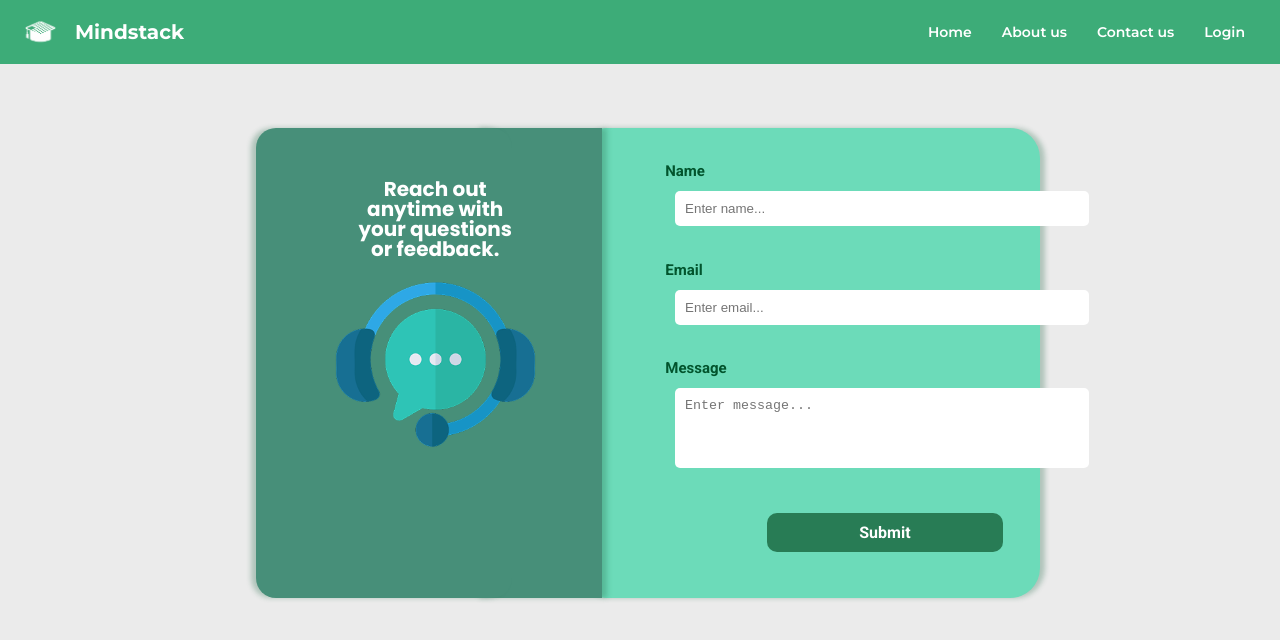
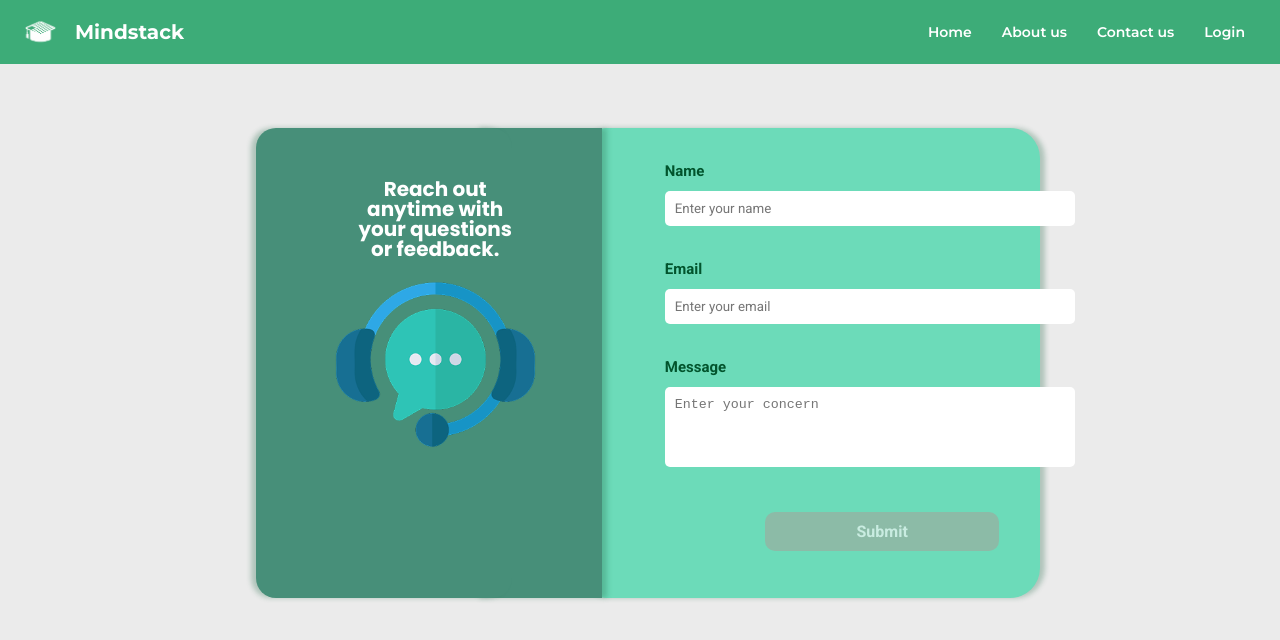
Before and after one commit to PUP-BSIT/project-techy-blinders-v2, an Angular app in the folder front-end/mind_stack/: page /contact in a window 1280 px wide. Shown: the top 640 px of the page. Built offline with nearby package versions, Linux system fonts and the light colour scheme.

Commit message:
fix: fix the contact us form ui

```diff
--- a/front-end/mind_stack/src/app/pages/contact-page/contact-page.html
+++ b/front-end/mind_stack/src/app/pages/contact-page/contact-page.html
@@ -21,7 +21,7 @@
                 <div>
                     <label>Name </label>
                 </div>
-                <input type="text" formControlName="name" placeholder="Enter name...">
+                <input type="text" formControlName="name" placeholder="Enter your name">
                     @if (nameControl?.touched) {
                         @if(nameControl?.errors?.['required']) {
                             <div>
@@ -34,7 +34,7 @@
                 <div>
                     <label>Email </label>
                 </div>
-                <input type="text" formControlName="email" placeholder="Enter email...">
+                <input type="text" formControlName="email" placeholder="Enter your email">
                     @if (emailControl?.touched) {
                         @if(emailControl?.errors?.['required']) {
                             <div>
@@ -43,7 +43,7 @@
 
                         }@else if (emailControl?.errors?.['email']) {
                             <div>
-                                <span>Invalid Email Format</span>
+                                <p class="validators-message">Invalid Email Format</p>
                             </div>
 
                         }
@@ -53,18 +53,27 @@
                 <div>
                     <label>Message </label>
                 </div>
-                <textarea rows="4" formControlName="message" placeholder="Enter message..."></textarea>
+                <textarea rows="4" formControlName="message" placeholder="Enter your concern"></textarea>
                     @if (messageControl?.touched) {
                         @if (messageControl?.errors?.['required']) {
                             <div>
                                 <p class="validators-message">Add message</p>
                             </div>
 
+                        }@else if (messageControl?.errors?.['minlength']) {
+                            <div>
+                                <p class="validators-message">Message is too short</p>
+                            </div>
                         }
                     }
             </div>
             <div class="submit-class">
-                <button type="submit" [disabled]="isSubmitting" [style.cursor]="isSubmitting ? 'not-allowed' : 'pointer'">{{ isSubmitting ? 'Sending...' : 'Submit' }}</button>
+                <button
+                    type="submit"
+                    [disabled]="contactForm.invalid || isSubmitting"
+                    [style.cursor]="(contactForm.invalid || isSubmitting) ? 'not-allowed' : 'pointer'">
+                    {{ isSubmitting ? 'Sending...' : 'Submit' }}
+                </button>
             </div>
         </form>
     </div>
--- a/front-end/mind_stack/src/app/pages/contact-page/contact-page.scss
+++ b/front-end/mind_stack/src/app/pages/contact-page/contact-page.scss
@@ -41,7 +41,9 @@
     width: 200%;
     padding: 10px;
     border-radius: 5px;
-    margin-left: 30%;
+    margin-left: 25%;
+    font-family: "Roboto", sans-serif;
+
 }
 
 .contact-form input:focus {
@@ -61,12 +63,21 @@
 
 .contact-form textarea {
   margin-top: 5%;
-    margin-left: 30%;
+  margin-left: 25%;
   width: 200%;
   border-radius: 5px;
   padding: 10px;
   resize: none;
   border: solid 0px;
+}
+
+.contact-form textarea:focus {
+  outline: none;
+  border: solid 0px;
+}
+
+.contact-form:focus-within {
+  outline: none;
 }
 
 .contact-form .field {
@@ -75,20 +86,26 @@
 }
 
 .validators-message {
+    color: #d32f2f;
+    font-size: 12px;
+    font-weight: 500;
+    font-family: "Roboto", sans-serif;
     position: absolute;
-    left: 30%;
-    bottom: -20px;
-    color: red;
-    font-size: 15px;
-    font-weight: bold;
-    margin: 0;
-    line-height: 16px;
+    margin-left: 25%;
+}
+
+span {
+    color: #d32f2f;
+    font-size: 12px;
+    font-weight: 500;
+    font-family: "Roboto", sans-serif;
+    position: absolute;
+    margin-left: 25%;
 }
 
 .contact-form text:focus {
     outline: none;
     border-color: #3e7b69;
-    box-shadow: 0 0 0 3px rgba(62, 123, 105, 0.2);
 }
 
 .submit-class {
@@ -174,7 +191,6 @@
     margin-left: 30%;
 }
 
-// popup modal style
 .popup-overlay {
   position: fixed;
   top: 0;
--- a/front-end/mind_stack/src/app/pages/contact-page/contact-page.ts
+++ b/front-end/mind_stack/src/app/pages/contact-page/contact-page.ts
@@ -23,7 +23,7 @@ export class ContactPage {
   contactForm: FormGroup;
   isSubmitting = false;
   submitMessage = '';
-  isSubmitSuccess = true;
+  isSubmitSuccess = false;
   submitPopupVisible = false;
   private submitPopupTimeout: any;
 
@@ -65,7 +65,7 @@ export class ContactPage {
       }],
 
       message: ['', {
-        validators: [Validators.required],
+        validators: [Validators.required, Validators.minLength(30)],
         updateOn: 'change'
       }]
     })
```
Lines whose indentation alone changed are shown as unchanged.
